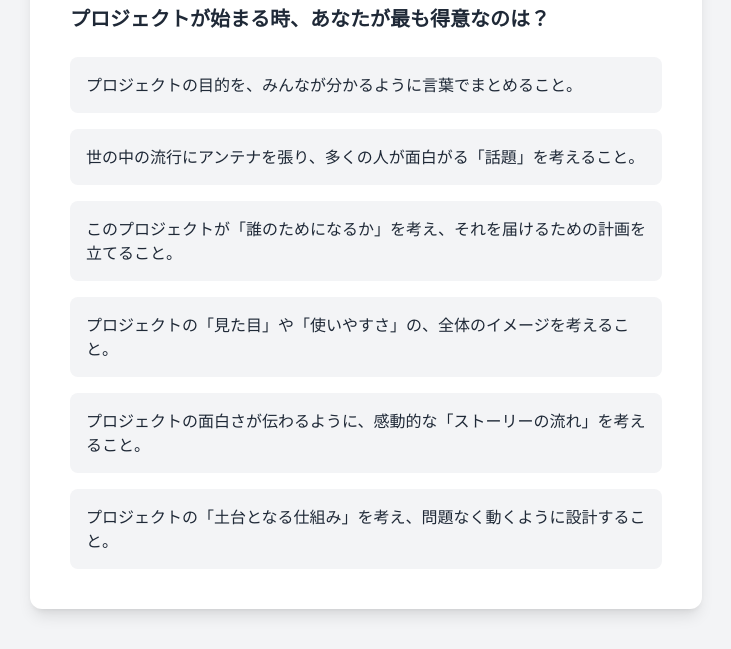
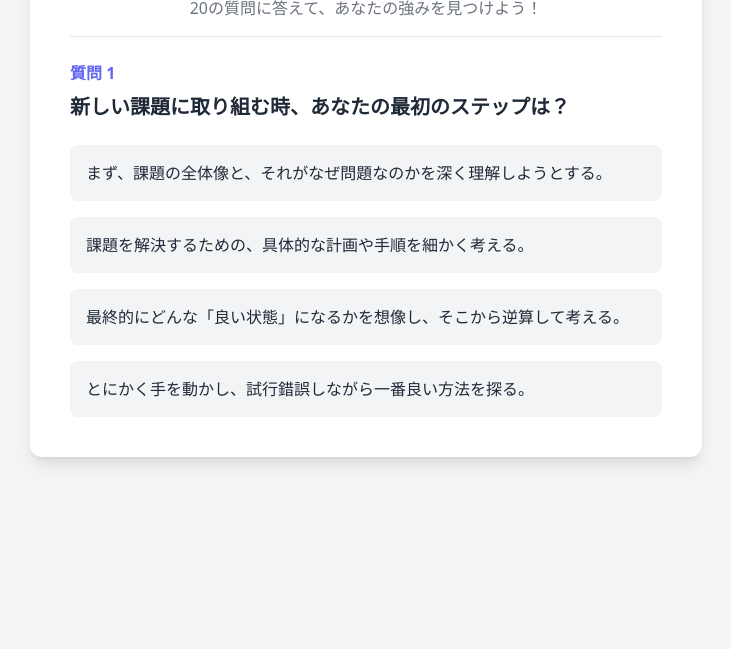
Before and after one commit to tagasakimoe-debug/shindan, a plain HTML site: page index.html in a window 1280 px wide. Shown: the part 216-865 px from the top of the page, without its empty margins (274-1005 px from the left). After the commit the page ends 800 px from the top, so only its background shows below. Drawn offline with nearby package versions, Linux system fonts and the light colour scheme.

Commit message:
Update index.html

```diff
--- a/index.html
+++ b/index.html
@@ -24,7 +24,7 @@
         <!-- Header -->
         <header class="text-center border-b pb-4 mb-6">
             <h1 class="text-2xl md:text-3xl font-bold text-indigo-600">あなたに合った働き方診断</h1>
-            <p class="text-gray-500 mt-2">10の質問に答えて、あなたの強みを見つけよう！</p>
+            <p class="text-gray-500 mt-2">20の質問に答えて、あなたの強みを見つけよう！</p>
         </header>
 
         <!-- Question Area -->
@@ -57,83 +57,125 @@
         // --- Diagnosis Data (Algorithm updated based on user request) ---
         const diagnosisData = {
           "questions": [
-            { "id": 1, "question": "プロジェクトが始まる時、あなたが最も得意なのは？", "options": [
-                { "id": "a", "text": "プロジェクトの目的を、みんなが分かるように言葉でまとめること。" },
-                { "id": "b", "text": "世の中の流行にアンテナを張り、多くの人が面白がる「話題」を考えること。" },
-                { "id": "c", "text": "このプロジェクトが「誰のためになるか」を考え、それを届けるための計画を立てること。" },
-                { "id": "d", "text": "プロジェクトの「見た目」や「使いやすさ」の、全体のイメージを考えること。" },
-                { "id": "e", "text": "プロジェクトの面白さが伝わるように、感動的な「ストーリーの流れ」を考えること。" },
-                { "id": "f", "text": "プロジェクトの「土台となる仕組み」を考え、問題なく動くように設計すること。" }
+            { "id": 1, "question": "新しい課題に取り組む時、あなたの最初のステップは？", "options": [
+                { "id": "a", "text": "まず、課題の全体像と、それがなぜ問題なのかを深く理解しようとする。" },
+                { "id": "b", "text": "課題を解決するための、具体的な計画や手順を細かく考える。" },
+                { "id": "c", "text": "最終的にどんな「良い状態」になるかを想像し、そこから逆算して考える。" },
+                { "id": "d", "text": "とにかく手を動かし、試行錯誤しながら一番良い方法を探る。" }
             ]},
-            { "id": 2, "question": "あなたが「良い仕事をした」と最も満足感を得られるのは、どんな時ですか？", "options": [
-                { "id": "a", "text": "自分の書いた文章で、言いたいことが相手に正確に伝わった時。" },
-                { "id": "b", "text": "自分の投稿がきっかけで、たくさんの人が盛り上がっているのを見た時。" },
-                { "id": "c", "text": "自分の作ったものが売れて、誰かの役に立ったと実感した時。" },
-                { "id": "d", "text": "自分がデザインしたものが「キレイ」「使いやすい」と褒められた時。" },
-                { "id": "e", "text": "自分が作った作品で、誰かが感動したり笑ったりしてくれた時。" },
-                { "id": "f", "text": "自分が作った「仕組み」が、裏側で完璧に動き続けていると知った時。" }
+            { "id": 2, "question": "あなたが最も「力を発揮できる」と感じる環境は？", "options": [
+                { "id": "a", "text": "一人で深く集中し、自分のペースで物事を突き詰められる環境。" },
+                { "id": "b", "text": "多くの人と関わり、常に新しい情報や刺激に触れられる環境。" },
+                { "id": "c", "text": "ルールや手順が明確で、自分の役割に集中できる環境。" },
+                { "id": "d", "text": "自分のアイデアを形にし、すぐに人々の反応を見ることができる環境。" }
             ]},
-            { "id": 3, "question": "地道で細かい作業に、長時間集中するのは得意ですか？", "options": [
-                { "id": "a", "text": "好き。一つのことに没頭して、完璧に仕上げるのが楽しい。" },
-                { "id": "b", "text": "得意。間違いがないように、細かい部分までチェックするのは苦にならない。" },
-                { "id": "c", "text": "どちらかと言えば、全体を考えたり、人と話す方が好き。" },
-                { "id": "d", "text": "苦手。色々な刺激がある方が、やる気が出る。" }
+            { "id": 3, "question": "友人から相談を受けた時、あなたはどんな役割をすることが多いですか？", "options": [
+                { "id": "a", "text": "相手の話をじっくり聞き、気持ちに寄り添って共感する。" },
+                { "id": "b", "text": "問題を整理し、具体的な解決策をいくつか提案する。" },
+                { "id": "c", "text": "励ましたり、楽しい話題で気分を盛り上げたりする。" },
+                { "id": "d", "text": "自分の経験を元に、物語のようにアドバイスをする。" }
             ]},
-            { "id": 4, "question": "あなたの「こだわり」が最も強く発揮されるのは、どんな部分ですか？", "options": [
-                { "id": "a", "text": "言葉の選び方。しっくりくる表現が見つかるまで、とことん考える。" },
-                { "id": "b", "text": "人々の反応。どうすればもっと「いいね」と思ってもらえるか、常に考える。" },
-                { "id": "c", "text": "目に見える成果。目標を達成するためなら、何度でもやり方を変えて挑戦する。" },
-                { "id": "d", "text": "全体のバランス。少しのズレでも気になるので、完璧に整えたい。" },
-                { "id": "e", "text": "テンポやリズム感。一瞬の間が、全体の雰囲気を決めると考える。" },
-                { "id": "f", "text": "仕組みの正しさ。小さな間違いが、後で大きな問題になるので見逃せない。" }
+            { "id": 4, "question": "あなたが何かを作る時、最も大切にしていることは？", "options": [
+                { "id": "a", "text": "論理的な正しさ。矛盾や間違いがないように、細部まで徹底的に確認する。" },
+                { "id": "b", "text": "人の心を動かすこと。感動や驚きなど、感情に訴えかけることを重視する。" },
+                { "id": "c", "text": "実用性。誰かの役に立ち、具体的な問題を解決できることを目指す。" },
+                { "id": "d", "text": "美しさと調和。見た目のバランスや、心地よいと感じる感覚を大切にする。" }
             ]},
-            { "id": 5, "question": "何かを学ぶとき、あなたが最も心地よいと感じる方法は？", "options": [
-                { "id": "a", "text": "本などをたくさん読んで、自分なりに知識を整理し直す。" },
-                { "id": "b", "text": "色々な人の意見や最新ニュースに触れて、世の中の流れから学ぶ。" },
-                { "id": "c", "text": "成功している人のやり方を真似て、試しながら覚える。" },
-                { "id": "d", "text": "素敵なものをたくさん見て、なぜ良いのかを自分なりに分析する。" },
-                { "id": "e", "text": "好きな作品に何度も触れて、その良さを感覚で掴み取る。" },
-                { "id": "f", "text": "まず基本ルールを理解して、そこから応用を考えていく。" }
+            { "id": 5, "question": "休日の過ごし方で、あなたに最も近いものは？", "options": [
+                { "id": "a", "text": "興味のある分野の本を読んだり、ドキュメンタリーを観たりして知識を深める。" },
+                { "id": "b", "text": "話題の場所に出かけたり、イベントに参加したりして、新しい流行を体験する。" },
+                { "id": "c", "text": "自分の趣味やスキルを活かして、何かを企画したり、副業を考えたりする。" },
+                { "id": "d", "text": "美術館に行ったり、美しい景色を見たりして、感性を磨く。" }
             ]},
-            { "id": 6, "question": "仕事で他人と協力する際、あなたの得意な役割は？", "options": [
-                { "id": "a", "text": "会議の内容を、誰でも分かるように文章でまとめる。" },
-                { "id": "b", "text": "チームの活動の楽しさを、外の人にアピールして仲間を増やす。" },
-                { "id": "c", "text": "チームの頑張りを、売上などの「結果」に変えてみんなに報告する。" },
-                { "id": "d", "text": "チームのふわっとしたアイデアを、魅力的で具体的な「完成イメージ」にする。" },
-                { "id": "e", "text": "バラバラの材料から、一つの感動的な「ストーリー」を組み立てる。" },
-                { "id": "f", "text": "チームのアイデアを、実際に「動く仕組み」として形にする。" }
+            { "id": 6, "question": "仕事で成果を出すために、最も重要だと思うことは？", "options": [
+                { "id": "a", "text": "粘り強さ。地道な努力をこつこつと続けることが、最終的に大きな力になる。" },
+                { "id": "b", "text": "スピード感。時代の流れに乗り遅れないように、素早く行動することが大切だ。" },
+                { "id": "c", "text": "計画性。目標達成までの道のりを描き、着実に実行していくことが成功の鍵だ。" },
+                { "id": "d", "text": "独創性。他の人にはない、自分ならではの新しい視点やアイデアが価値を生む。" }
             ]},
-            { "id": 7, "question": "あなたが「無人島に一つだけ持っていけるもの」を選ぶなら？", "options": [
-                { "id": "a", "text": "物語を書き残せる、たくさんの紙とペン。" },
-                { "id": "b", "text": "誰かと繋がるかもしれない、手回し充電の通信機。" },
-                { "id": "c", "text": "生き残るための方法が書かれた、実用的なマニュアル本。" },
-                { "id": "d", "text": "美しい絵を描ける、最高級の画材セット。" },
-                { "id": "e", "text": "大好きな物語を、何度でも見返せる再生プレイヤー。" },
-                { "id": "f", "text": "色々なものを組み立てられる、精密な工具セット。" }
+            { "id": 7, "question": "あなたが「才能がある」と感じるのは、どんな人ですか？", "options": [
+                { "id": "a", "text": "どんな複雑な話でも、誰にでも分かるように、簡潔に説明できる人。" },
+                { "id": "b", "text": "いつも楽しそうで、自然と周りに人が集まってくるような、人気者の人。" },
+                { "id": "c", "text": "難しい問題に直面しても、冷静に分析し、着実に解決への道筋を見つける人。" },
+                { "id": "d", "text": "何気ない日常の中から、ハッとするような美しい瞬間を見つけ出すことができる人。" }
             ]},
             { "id": 8, "question": "あなたが最も「美しい」と感じるものは？", "options": [
-                { "id": "a", "text": "無駄なく、的確な言葉だけで書かれた文章。" },
-                { "id": "b", "text": "たった一つの発信から、共感の輪が広がっていく様子。" },
-                { "id": "c", "text": "良いアイデアが、ビジネスとして成功していく仕組み。" },
-                { "id": "d", "text": "色や形、配置のバランスが、完璧に整っているもの。" },
-                { "id": "e", "text": "テンポの良い展開で、人の心をグッと掴むストーリー。" },
-                { "id": "f", "text": "複雑な問題が、スッキリとした数式や法則で解ける瞬間。" }
+                { "id": "a", "text": "無駄がなく、的確な言葉だけで書かれた文章。" },
+                { "id": "b", "text": "良いアイデアが、ビジネスとして成功していく仕組み。" },
+                { "id": "c", "text": "色や形、配置のバランスが、完璧に整っているもの。" },
+                { "id": "d", "text": "複雑な問題が、スッキリとした数式や法則で解ける瞬間。" }
             ]},
             { "id": 9, "question": "仕事で最も避けたいと思う状況は？", "options": [
                 { "id": "a", "text": "言いたいことが誤解されて、相手を混乱させてしまうこと。" },
-                { "id": "b", "text": "軽い気持ちで言ったことで、誰かを傷つけてしまうこと。" },
-                { "id": "c", "text": "お客さんをがっかりさせて、信頼を失ってしまうこと。" },
-                { "id": "d", "text": "使いにくいものを作って、相手をイライラさせてしまうこと。" },
-                { "id": "e", "text": "作ったものが「退屈だ」と思われ、何も伝わらないこと。" },
-                { "id": "f", "text": "自分の小さなミスで、全部が動かなくなってしまうこと。" }
+                { "id": "b", "text": "お客さんをがっかりさせて、信頼を失ってしまうこと。" },
+                { "id": "c", "text": "使いにくいものを作って、相手をイライラさせてしまうこと。" },
+                { "id": "d", "text": "自分の小さなミスで、全部が動かなくなってしまうこと。" }
             ]},
             { "id": 10, "question": "あなたの考え方に最も近いものは？", "options": [
                 { "id": "a", "text": "物事の背景にある「なぜそうなったか」という物語を考える。" },
                 { "id": "b", "text": "人々の気持ちや、その場の「空気」を敏感に読み取る。" },
                 { "id": "c", "text": "常に「目的」を意識して、そこから逆算して「今やるべきこと」を考える。" },
-                { "id": "d", "text": "全体のバランスを考えて、直感的に「心地よい」と感じる形を探す。" },
-                { "id": "e", "text": "時間の流れを考えて、最高のタイミングで盛り上がるように組み立てる。" },
-                { "id": "f", "text": "物事をパーツに分けて、それらがどう繋がっているかを論理的に考える。" }
+                { "id": "d", "text": "物事をパーツに分けて、それらがどう繋がっているかを論理的に考える。" }
+            ]},
+            { "id": 11, "question": "あなたが「完璧だ」と感じる仕事の終わり方は？", "options": [
+                { "id": "a", "text": "全ての情報が整理され、誰が見ても分かる資料が完成した時。" },
+                { "id": "b", "text": "作ったものが多くの人に届き、ポジティブな反応で溢れた時。" },
+                { "id": "c", "text": "設定した目標を、数字の上で明確に達成できた時。" },
+                { "id": "d", "text": "細部までこだわり抜き、これ以上ないと思えるものが出来上がった時。" }
+            ]},
+            { "id": 12, "question": "あなたが新しいアイデアを思いつくのは、どんな時が多いですか？", "options": [
+                { "id": "a", "text": "様々な情報をインプットし、それらを頭の中で組み合わせている時。" },
+                { "id": "b", "text": "人と雑談したり、世の中の流行に触れたりしている時。" },
+                { "id": "c", "text": "解決すべき「問題」や「課題」に、真剣に向き合っている時。" },
+                { "id": "d", "text": "ぼーっとしたり、散歩したりと、リラックスしている時。" }
+            ]},
+            { "id": 13, "question": "チームで作業する時、あなたが最も貢献できることは？", "options": [
+                { "id": "a", "text": "複雑な物事を、順序立てて分かりやすく説明すること。" },
+                { "id": "b", "text": "チームの雰囲気を良くし、みんなのやる気を引き出すこと。" },
+                { "id": "c", "text": "目標達成のために、現実的で効率的な進め方を提案すること。" },
+                { "id": "d", "text": "チームのアイデアを、魅力的な形にまとめ上げること。" }
+            ]},
+            { "id": 14, "question": "あなたが最もストレスを感じるのは、どんな時ですか？", "options": [
+                { "id": "a", "text": "自分の考えが、うまく言葉で表現できず、もどかしい時。" },
+                { "id": "b", "text": "自分の発言が、意図せずして場の空気を悪くしてしまった時。" },
+                { "id": "c", "text": "努力しているのに、なかなか目に見える成果が出ない時。" },
+                { "id": "d", "text": "原因が分からない問題が、どうしても解決できない時。" }
+            ]},
+            { "id": 15, "question": "あなたが「面白い」と感じる話は、どんな話ですか？", "options": [
+                { "id": "a", "text": "知的好奇心をくすぐる、専門的でマニアックな話。" },
+                { "id": "b", "text": "思わず人に話したくなるような、意外な裏話やトレンドの話。" },
+                { "id": "c", "text": "自分のビジネスや生活に、すぐに役立つ実践的な話。" },
+                { "id": "d", "text": "心を揺さぶられるような、感動的なストーリーや体験談。" }
+            ]},
+            { "id": 16, "question": "何かを継続するために、あなたにとって最も大切なことは？", "options": [
+                { "id": "a", "text": "知的な探求心。知れば知るほど、もっと知りたくなること。" },
+                { "id": "b", "text": "人からの反応。「いいね」や感謝の言葉が、やる気に繋がること。" },
+                { "id": "c", "text": "明確な目標。達成したいゴールがあるから、頑張れること。" },
+                { "id": "d", "text": "完成形のイメージ。作りたいものの美しい姿を思い描くこと。" }
+            ]},
+            { "id": 17, "question": "あなたが情報収集する時、最も信頼する情報源は？", "options": [
+                { "id": "a", "text": "専門家が書いた書籍や、公的機関が発表した一次情報。" },
+                { "id": "b", "text": "多くの人が話題にしている、SNSやニュースサイトの情報。" },
+                { "id": "c", "text": "実際に結果を出している人が発信している、実績に基づいた情報。" },
+                { "id": "d", "text": "客観的な数値で示された、揺るぎないデータや統計。" }
+            ]},
+            { "id": 18, "question": "あなたが思う「良いコミュニケーション」とは？", "options": [
+                { "id": "a", "text": "お互いの意図を、正確に理解し合えること。" },
+                { "id": "b", "text": "共感し合い、感情的な一体感を得られること。" },
+                { "id": "c", "text": "建設的な議論を通じて、より良い結論にたどり着けること。" },
+                { "id": "d", "text": "言葉にしなくても、相手の考えていることがなんとなく分かること。" }
+            ]},
+            { "id": 19, "question": "あなたが困難な課題を乗り越えた時、最大の要因は？", "options": [
+                { "id": "a", "text": "粘り強い調査と分析で、解決の糸口を見つけ出したこと。" },
+                { "id": "b", "text": "周りの人々の協力や、温かい応援があったこと。" },
+                { "id": "c", "text": "諦めずに、何度も試行錯誤を繰り返したこと。" },
+                { "id": "d", "text": "全く新しい視点から、画期的なアイデアを思いついたこと。" }
+            ]},
+            { "id": 20, "question": "10年後、あなたはどんな風に働いていたいですか？", "options": [
+                { "id": "a", "text": "一つの分野を極め、誰にも負けない専門家として働きたい。" },
+                { "id": "b", "text": "多くの人と繋がり、社会に大きな影響を与えるような仕事がしたい。" },
+                { "id": "c", "text": "自分のアイデアを事業にし、経済的な成功を収めたい。" },
+                { "id": "d", "text": "自分の作ったもので、人々の生活を豊かにしたり、感動させたりしたい。" }
             ]}
           ],
           "courses": [
@@ -146,16 +188,26 @@
           ],
           "diagnosis_rules": [ {
             "scoring_matrix": [
-                { "q": 1, "opt": "a", "score": { "1": 3 } }, { "q": 1, "opt": "b", "score": { "2": 3 } }, { "q": 1, "opt": "c", "score": { "3": 3 } }, { "q": 1, "opt": "d", "score": { "4": 3 } }, { "q": 1, "opt": "e", "score": { "5": 3 } }, { "q": 1, "opt": "f", "score": { "6": 2 } },
-                { "q": 2, "opt": "a", "score": { "1": 3 } }, { "q": 2, "opt": "b", "score": { "2": 3 } }, { "q": 2, "opt": "c", "score": { "3": 3 } }, { "q": 2, "opt": "d", "score": { "4": 3 } }, { "q": 2, "opt": "e", "score": { "5": 3 } }, { "q": 2, "opt": "f", "score": { "6": 2 } },
-                { "q": 3, "opt": "a", "score": { "5": 3 } }, { "q": 3, "opt": "b", "score": { "6": 2 } }, { "q": 3, "opt": "c", "score": { "3": 3 } }, { "q": 3, "opt": "d", "score": { "2": 3 } },
-                { "q": 4, "opt": "a", "score": { "1": 3 } }, { "q": 4, "opt": "b", "score": { "2": 3 } }, { "q": 4, "opt": "c", "score": { "3": 3 } }, { "q": 4, "opt": "d", "score": { "4": 3 } }, { "q": 4, "opt": "e", "score": { "5": 3 } }, { "q": 4, "opt": "f", "score": { "6": 2 } },
-                { "q": 5, "opt": "a", "score": { "1": 3 } }, { "q": 5, "opt": "b", "score": { "2": 3 } }, { "q": 5, "opt": "c", "score": { "3": 3 } }, { "q": 5, "opt": "d", "score": { "4": 3 } }, { "q": 5, "opt": "e", "score": { "5": 3 } }, { "q": 5, "opt": "f", "score": { "6": 2 } },
-                { "q": 6, "opt": "a", "score": { "1": 3 } }, { "q": 6, "opt": "b", "score": { "2": 3 } }, { "q": 6, "opt": "c", "score": { "3": 3 } }, { "q": 6, "opt": "d", "score": { "4": 3 } }, { "q": 6, "opt": "e", "score": { "5": 3 } }, { "q": 6, "opt": "f", "score": { "6": 2 } },
-                { "q": 7, "opt": "a", "score": { "1": 3 } }, { "q": 7, "opt": "b", "score": { "2": 3 } }, { "q": 7, "opt": "c", "score": { "3": 3 } }, { "q": 7, "opt": "d", "score": { "4": 3 } }, { "q": 7, "opt": "e", "score": { "5": 3 } }, { "q": 7, "opt": "f", "score": { "6": 2 } },
-                { "q": 8, "opt": "a", "score": { "1": 3 } }, { "q": 8, "opt": "b", "score": { "2": 3 } }, { "q": 8, "opt": "c", "score": { "3": 3 } }, { "q": 8, "opt": "d", "score": { "4": 3 } }, { "q": 8, "opt": "e", "score": { "5": 3 } }, { "q": 8, "opt": "f", "score": { "6": 2 } },
-                { "q": 9, "opt": "a", "score": { "1": 3 } }, { "q": 9, "opt": "b", "score": { "2": 3 } }, { "q": 9, "opt": "c", "score": { "3": 3 } }, { "q": 9, "opt": "d", "score": { "4": 3 } }, { "q": 9, "opt": "e", "score": { "5": 3 } }, { "q": 9, "opt": "f", "score": { "6": 2 } },
-                { "q": 10, "opt": "a", "score": { "1": 3 } }, { "q": 10, "opt": "b", "score": { "2": 3 } }, { "q": 10, "opt": "c", "score": { "3": 3 } }, { "q": 10, "opt": "d", "score": { "4": 3 } }, { "q": 10, "opt": "e", "score": { "5": 3 } }, { "q": 10, "opt": "f", "score": { "6": 2 } }
+                { "q": 1, "opt": "a", "score": { "1": 3, "6": 1 } }, { "q": 1, "opt": "b", "score": { "3": 3, "2": 2 } }, { "q": 1, "opt": "c", "score": { "4": 2, "5": 3 } }, { "q": 1, "opt": "d", "score": { "2": 2, "5": 1 } },
+                { "q": 2, "opt": "a", "score": { "1": 2, "5": 3 } }, { "q": 2, "opt": "b", "score": { "2": 3, "3": 2 } }, { "q": 2, "opt": "c", "score": { "6": 2, "4": 1 } }, { "q": 2, "opt": "d", "score": { "3": 2, "4": 2 } },
+                { "q": 3, "opt": "a", "score": { "2": 3, "3": 1 } }, { "q": 3, "opt": "b", "score": { "6": 2, "1": 2 } }, { "q": 3, "opt": "c", "score": { "2": 2, "4": 1 } }, { "q": 3, "opt": "d", "score": { "1": 3, "5": 3 } },
+                { "q": 4, "opt": "a", "score": { "6": 2, "1": 2 } }, { "q": 4, "opt": "b", "score": { "1": 2, "5": 3 } }, { "q": 4, "opt": "c", "score": { "3": 3, "2": 1 } }, { "q": 4, "opt": "d", "score": { "4": 2 } },
+                { "q": 5, "opt": "a", "score": { "1": 3, "6": 1 } }, { "q": 5, "opt": "b", "score": { "2": 3 } }, { "q": 5, "opt": "c", "score": { "3": 3 } }, { "q": 5, "opt": "d", "score": { "4": 2, "5": 2 } },
+                { "q": 6, "opt": "a", "score": { "5": 3, "1": 2 } }, { "q": 6, "opt": "b", "score": { "2": 3, "3": 1 } }, { "q": 6, "opt": "c", "score": { "3": 2, "6": 2 } }, { "q": 6, "opt": "d", "score": { "4": 2, "1": 1 } },
+                { "q": 7, "opt": "a", "score": { "1": 3, "5": 2 } }, { "q": 7, "opt": "b", "score": { "2": 3, "3": 2 } }, { "q": 7, "opt": "c", "score": { "6": 2 } }, { "q": 7, "opt": "d", "score": { "4": 2 } },
+                { "q": 8, "opt": "a", "score": { "1": 3 } }, { "q": 8, "opt": "b", "score": { "3": 3, "2": 1 } }, { "q": 8, "opt": "c", "score": { "4": 2, "5": 1 } }, { "q": 8, "opt": "d", "score": { "6": 2 } },
+                { "q": 9, "opt": "a", "score": { "1": 3, "5": 1 } }, { "q": 9, "opt": "b", "score": { "3": 3, "2": 2 } }, { "q": 9, "opt": "c", "score": { "4": 2 } }, { "q": 9, "opt": "d", "score": { "6": 2 } },
+                { "q": 10, "opt": "a", "score": { "1": 3, "5": 2 } }, { "q": 10, "opt": "b", "score": { "2": 3, "4": 1 } }, { "q": 10, "opt": "c", "score": { "3": 3 } }, { "q": 10, "opt": "d", "score": { "6": 2 } },
+                { "q": 11, "opt": "a", "score": { "1": 3, "6": 1 } }, { "q": 11, "opt": "b", "score": { "2": 3, "3": 1 } }, { "q": 11, "opt": "c", "score": { "3": 3, "6": 1 } }, { "q": 11, "opt": "d", "score": { "4": 2, "5": 3 } },
+                { "q": 12, "opt": "a", "score": { "1": 3, "6": 1 } }, { "q": 12, "opt": "b", "score": { "2": 3 } }, { "q": 12, "opt": "c", "score": { "3": 3 } }, { "q": 12, "opt": "d", "score": { "4": 2, "5": 2 } },
+                { "q": 13, "opt": "a", "score": { "1": 3, "6": 1 } }, { "q": 13, "opt": "b", "score": { "2": 3, "5": 1 } }, { "q": 13, "opt": "c", "score": { "3": 3 } }, { "q": 13, "opt": "d", "score": { "4": 2, "5": 2 } },
+                { "q": 14, "opt": "a", "score": { "1": 2, "5": 2 } }, { "q": 14, "opt": "b", "score": { "2": 3 } }, { "q": 14, "opt": "c", "score": { "3": 3 } }, { "q": 14, "opt": "d", "score": { "6": 2, "4": 1 } },
+                { "q": 15, "opt": "a", "score": { "1": 3, "6": 1 } }, { "q": 15, "opt": "b", "score": { "2": 3 } }, { "q": 15, "opt": "c", "score": { "3": 3 } }, { "q": 15, "opt": "d", "score": { "5": 3, "4": 1 } },
+                { "q": 16, "opt": "a", "score": { "1": 3, "6": 1 } }, { "q": 16, "opt": "b", "score": { "2": 3 } }, { "q": 16, "opt": "c", "score": { "3": 3 } }, { "q": 16, "opt": "d", "score": { "4": 2, "5": 3 } },
+                { "q": 17, "opt": "a", "score": { "1": 3 } }, { "q": 17, "opt": "b", "score": { "2": 3 } }, { "q": 17, "opt": "c", "score": { "3": 3 } }, { "q": 17, "opt": "d", "score": { "6": 2, "4": 1 } },
+                { "q": 18, "opt": "a", "score": { "1": 3, "6": 1 } }, { "q": 18, "opt": "b", "score": { "2": 3, "5": 2 } }, { "q": 18, "opt": "c", "score": { "3": 3, "4": 1 } }, { "q": 18, "opt": "d", "score": { "4": 2, "5": 1 } },
+                { "q": 19, "opt": "a", "score": { "1": 2, "6": 2 } }, { "q": 19, "opt": "b", "score": { "2": 3 } }, { "q": 19, "opt": "c", "score": { "5": 3, "3": 2 } }, { "q": 19, "opt": "d", "score": { "4": 2, "1": 1 } },
+                { "q": 20, "opt": "a", "score": { "1": 2, "6": 2 } }, { "q": 20, "opt": "b", "score": { "2": 3 } }, { "q": 20, "opt": "c", "score": { "3": 3 } }, { "q": 20, "opt": "d", "score": { "4": 2, "5": 3 } }
             ]
           } ]
         };
@@ -251,7 +303,6 @@
             questionCard.classList.remove('fade-in');
 
             setTimeout(() => {
-                // Reduced the number of questions to 10 for a quicker diagnosis
                 if (currentQuestionIndex < diagnosisData.questions.length - 1) {
                     currentQuestionIndex++;
                     displayQuestion(currentQuestionIndex);
```
